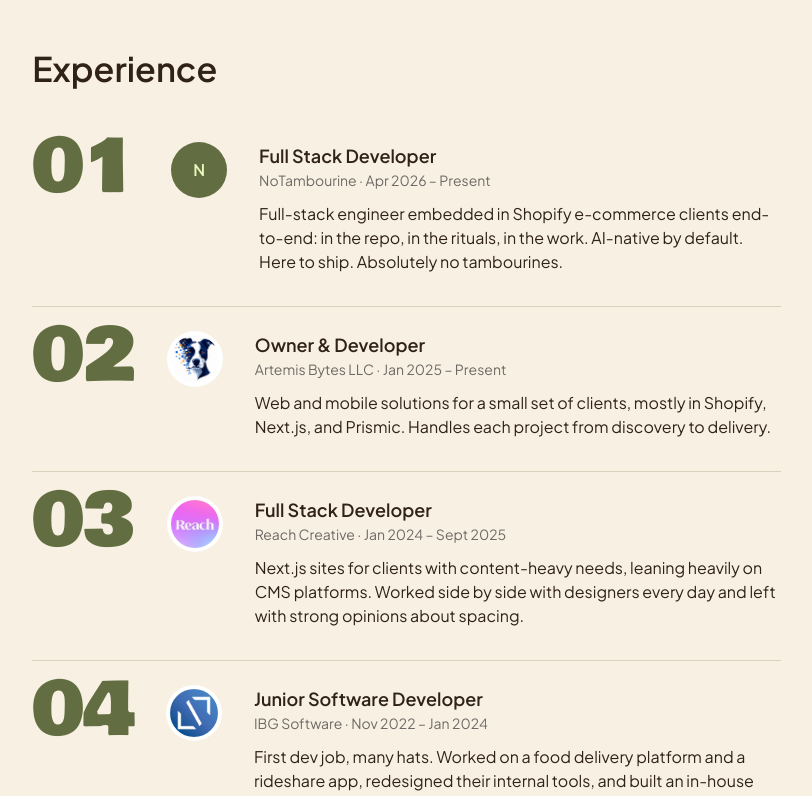
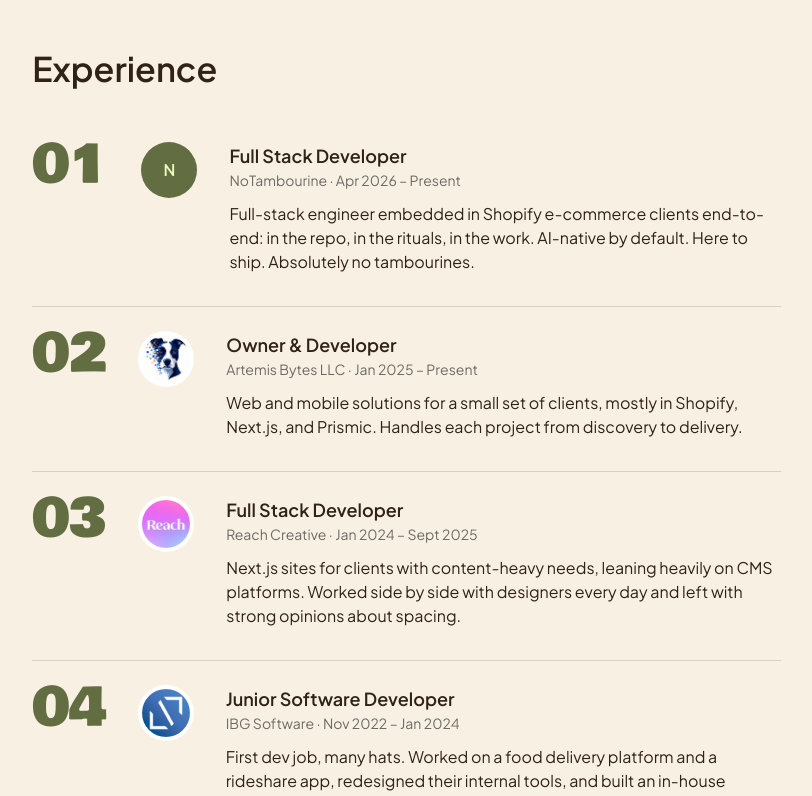
Before and after one commit to missatrox44/sarabaqladev, a Next.js app: page /about in a window 1280 px wide. Shown: the part 1400-2196 px from the top of the page, without its empty margins (451-1263 px from the left). Built offline with nearby package versions, Linux system fonts and the light colour scheme; no server answers.

Commit message:
sections/experience-list: resize numbers for bowlby one

```diff
--- a/src/components/sections/BAQLA_ExperienceList.tsx
+++ b/src/components/sections/BAQLA_ExperienceList.tsx
@@ -12,8 +12,8 @@ export function BAQLA_ExperienceList({ entries, limit, tone }: { entries: Experi
     <ol className={cn('divide-y', band ? 'divide-baqla-lime/25' : 'divide-baqla-line')}>
       {rows.map((e, i) => (
         <li key={`${e.title}-${e.company}-${e.period}`} className="grid grid-cols-[auto_1fr] items-start gap-x-5 gap-y-2 py-6 tablet:grid-cols-[auto_auto_1fr] tablet:gap-x-8">
-          {/* KEY-DECISION 2026-10-12: leading-none must follow text-[size] or tailwind-merge drops it; -mt-[0.135em] lifts the digit tops to the logo's top. */}
-          <span aria-hidden="true" className={cn('-mt-[0.135em] font-display font-extralight [font-stretch:62%] text-[48px] tablet:text-[64px] desktop:text-[72px] leading-none', band ? 'text-baqla-lime' : 'text-baqla-olive')}>
+          {/* KEY-DECISION 2026-10-12: leading-none must follow text-[size] or tailwind-merge drops it; -mt-[0.056em] lifts the digit tops to the logo's top. */}
+          <span aria-hidden="true" className={cn('-mt-[0.056em] font-display text-[32px] tablet:text-[44px] desktop:text-[52px] leading-none', band ? 'text-baqla-lime' : 'text-baqla-olive')}>
             {String(i + 1).padStart(2, '0')}
           </span>
           <div className="row-span-2 hidden tablet:block">
```
